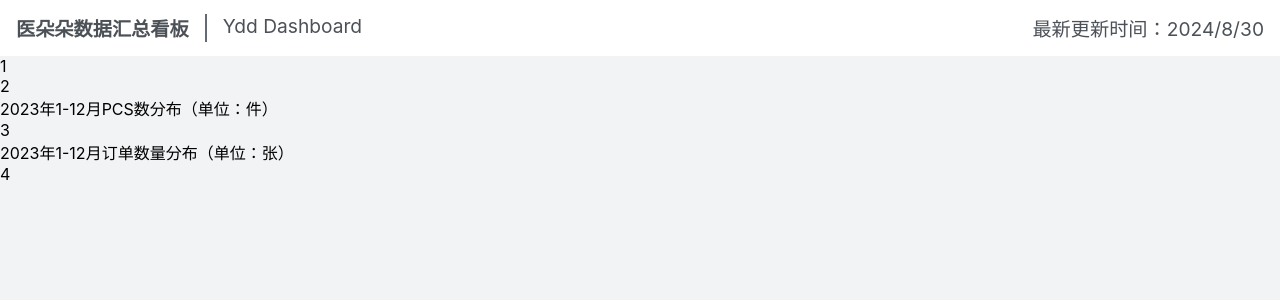
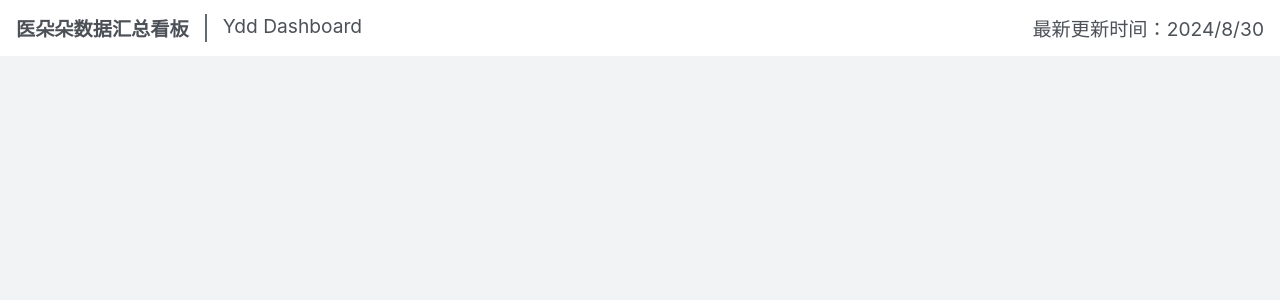
Before and after one commit to tpx53/Medicine_lsz, a React (Create React App) app in the folder ydd/: page / in a window 1280 px wide. Shown: the top 300 px of the page. Built offline with nearby package versions, Linux system fonts and the light colour scheme.

Commit message:
删除view板

```diff
--- a/ydd/src/App.js
+++ b/ydd/src/App.js
@@ -14,27 +14,7 @@ function App() {
         </div>
       </div>
       <div className='dashboard'>
-        <div className='body_dashboard_floor1'>
-          <div className='floor1_box1'>
-            <div className='floor1_box1_top'>
-              1
-            </div>
-            <div className='floor1_box1_down'>
-              2
-            </div>
-          </div>
-          <div className='floor1_box2'>
-            <div className='component_title'>2023年1-12月PCS数分布（单位：件）</div>
-            3
-          </div>
-          <div className='floor1_box3'>
-            <div className='component_title'>2023年1-12月订单数量分布（单位：张）</div>
-            4
-          </div>
-        </div>
-        <div className='body_dashboard_floor2'>
 
-        </div>
       </div>
     </div>
   );
```
